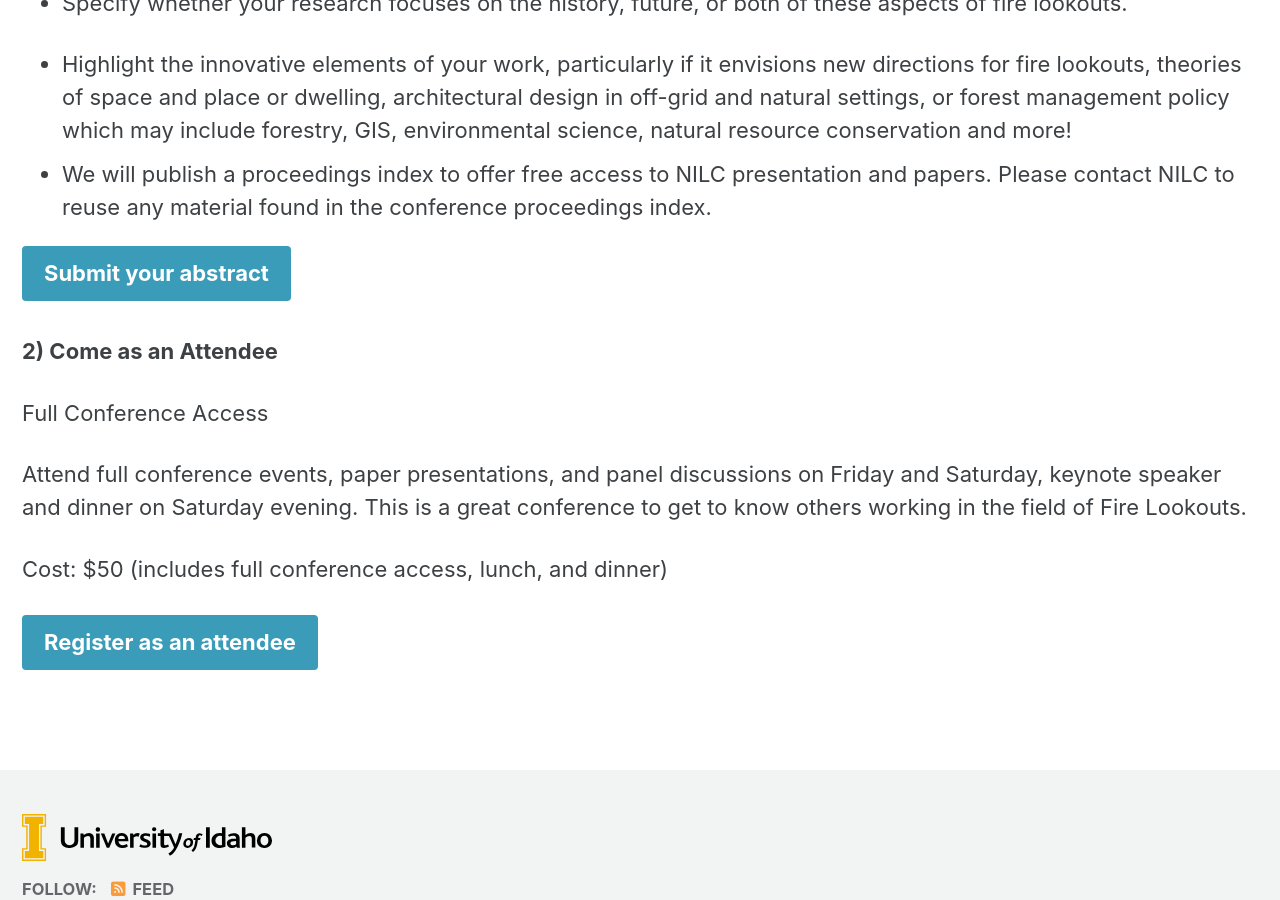
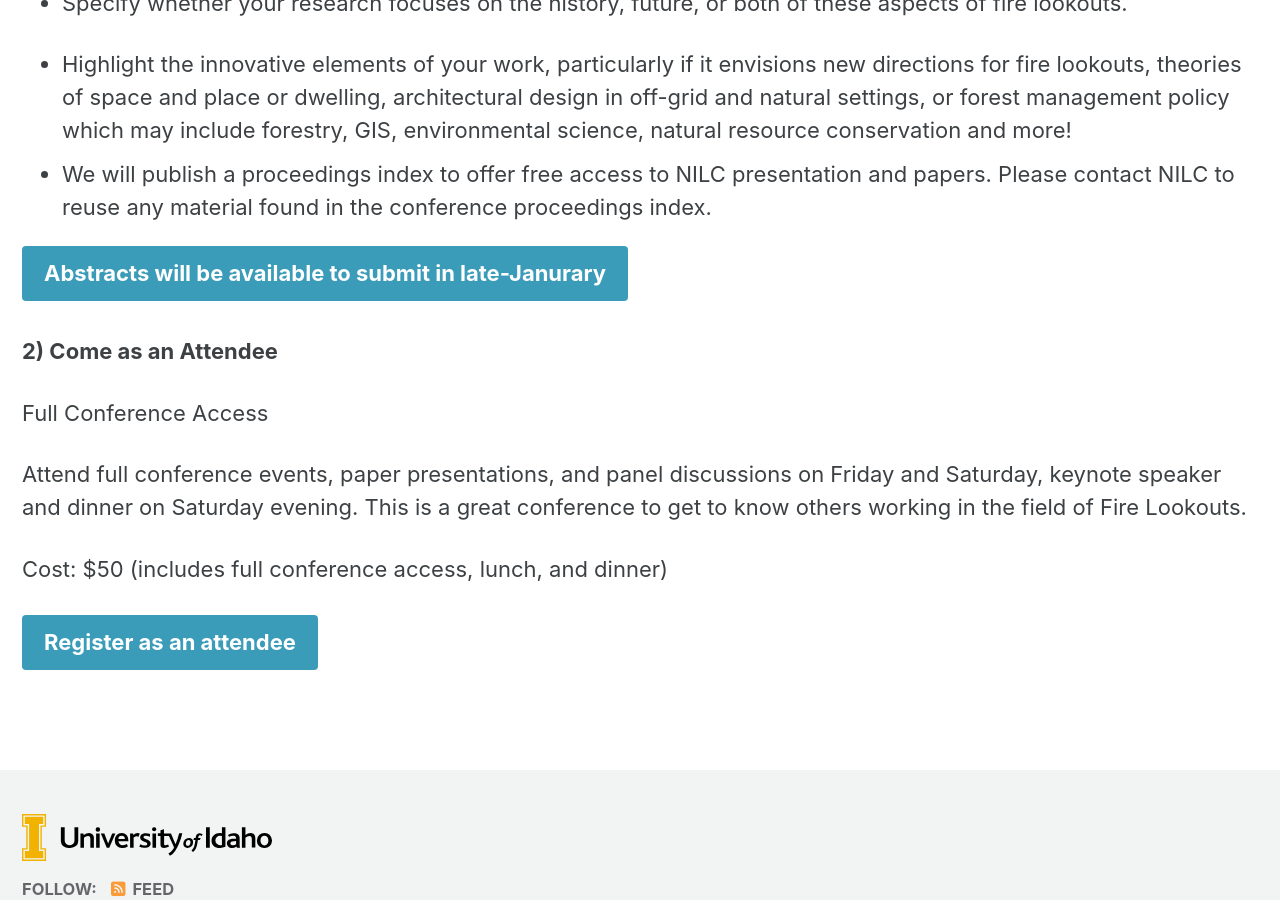
Before and after one commit to lookoutconference/lookoutconference.github.io, a Jekyll site: the page built from pages/participate.md, in a window 1280 px wide and 900 px high, scrolled down 1441 px. Built offline with Jekyll 4.4.1, drawn with Linux system fonts in a browser that asks for light colours; cached includes are drawn as plain includes; our own code applies the rules of GitHub Pages for plain Markdown files.

Commit message:
Update participate.md

```diff
--- a/pages/participate.md
+++ b/pages/participate.md
@@ -42,7 +42,7 @@ We encourage papers and presentations from both academic and non-academic fields
 * Highlight the innovative elements of your work, particularly if it envisions new directions for fire lookouts, theories of space and place or dwelling, architectural design in off-grid and natural settings, or forest management policy which may include forestry, GIS, environmental science, natural resource conservation and more!
 * We will publish a proceedings index to offer free access to NILC presentation and papers. Please contact NILC to reuse any material found in the conference proceedings index.
 
-[Submit your abstract](../join/){: .btn .btn--info .btn--large}
+[Abstracts will be available to submit in late-Janurary](https://futurevandals.uidaho.edu/register/?id=c6162e10-cb08-4c3e-83fd-08a7fe968943){: .btn .btn--info .btn--large}
 
 **2\) Come as an Attendee**
 
```
